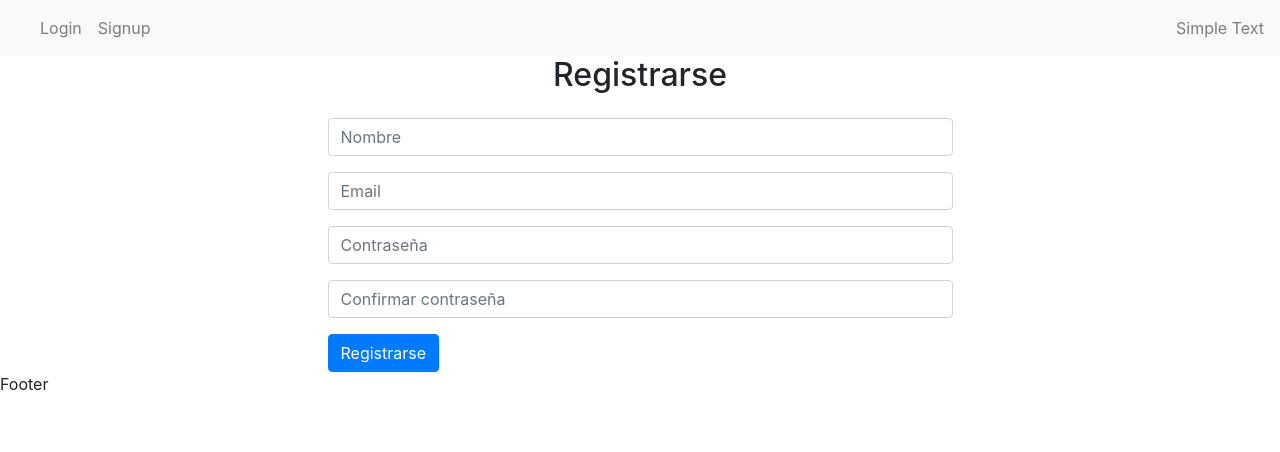
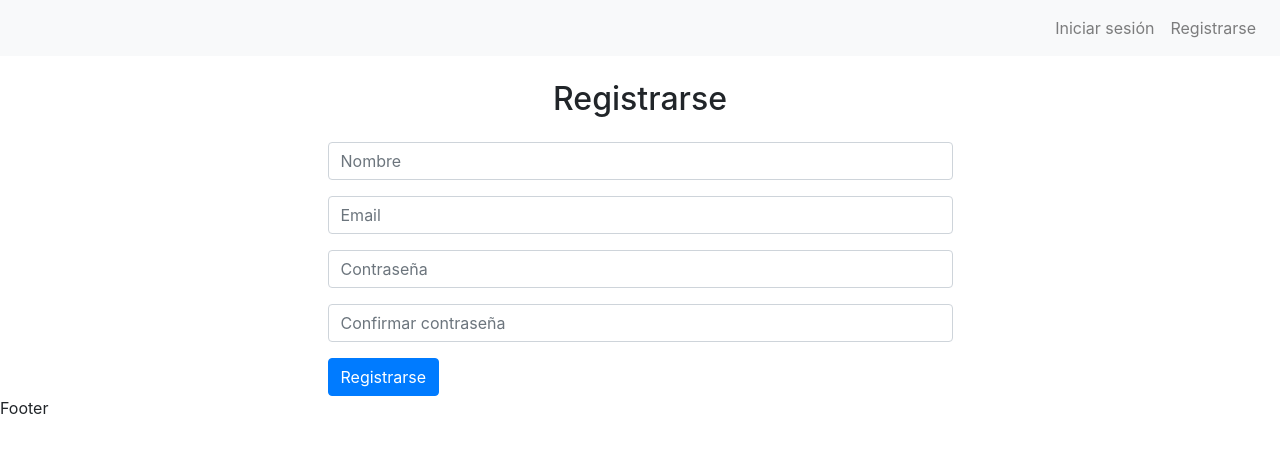
Before and after one commit to J3duardo/next-blog, a Next.js app in the folder frontend/: page /signup in a window 1280 px wide. Shown: the top 452 px of the page. Built offline with nearby package versions, Linux system fonts and the light colour scheme.

Commit message:
Frontend: Corrección de estilos del Header

```diff
--- a/frontend/components/Header.jsx
+++ b/frontend/components/Header.jsx
@@ -22,28 +22,31 @@ const Header = (props) => {
   const toggle = () => setIsOpen(!isOpen);
 
   return (
-    <div>
+    <div className="mb-4">
       <Navbar color="light" light expand="md">
-        <NavbarBrand href="/">{APP_NAME}</NavbarBrand>
+        <Link href="/">
+          <NavbarBrand>
+            <span>{APP_NAME}</span>
+          </NavbarBrand>
+        </Link>
         <NavbarToggler onClick={toggle} />
         <Collapse isOpen={isOpen} navbar>
-          <Nav className="mr-auto" navbar>
+          <Nav className="ml-auto" navbar>
             <NavItem>
               <Link href="/login">
                 <NavLink>
-                  Login
+                  Iniciar sesión
                 </NavLink>
               </Link>
             </NavItem>
             <NavItem>
               <Link href="/signup">
                 <NavLink>
-                  Signup
+                  Registrarse
                 </NavLink>
               </Link>
             </NavItem>
           </Nav>
-          <NavbarText>Simple Text</NavbarText>
         </Collapse>
       </Navbar>
     </div>
```
